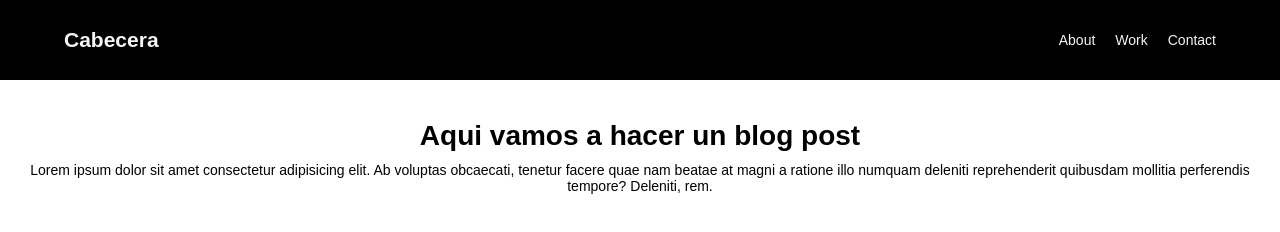
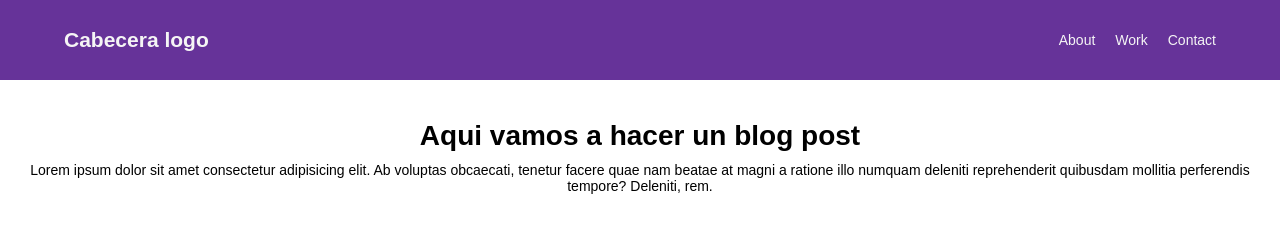
Before and after one commit to Miguelguerreroz/hyperblog, a plain HTML site: page index.html in a window 1280 px wide. Drawn offline with Linux system fonts and the light colour scheme.

Commit message:
Finalizada la cabecera con el new design

```diff
--- a/css/styles.css
+++ b/css/styles.css
@@ -17,7 +17,7 @@ header{
   width: 100%;
   height: 10vh;
   margin-bottom: 4rem;
-  background-color: black;
+  background-color: rebeccapurple;
   color: whitesmoke;
   /* display: flex; */
 }
--- a/index.html
+++ b/index.html
@@ -12,7 +12,7 @@
   <header>
     <div class="container">
       <div class="header--logo">
-        <h2>Cabecera</h2>
+        <h2>Cabecera logo</h2>
       </div>
       <ul class="header--list">
         <li>About</li>
```
